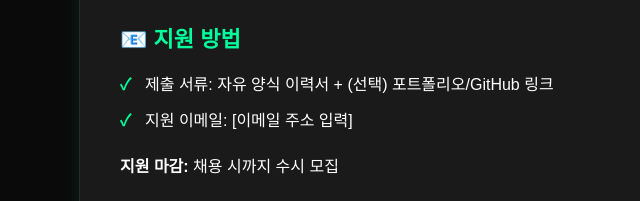
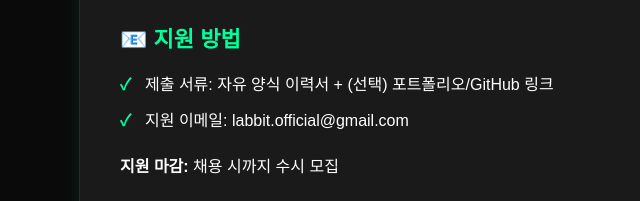
Before and after one commit to 5seoyoung/labbit-site, a plain HTML site: page index.html in a window 1280 px wide. Shown: the part 2660-2861 px from the top of the page, 61-701 px from the left. Drawn offline with Linux system fonts and the light colour scheme.

Commit message:
email change

```diff
--- a/index.html
+++ b/index.html
@@ -1161,7 +1161,7 @@
       <h3>📧 지원 방법</h3>
       <ul>
         <li>제출 서류: 자유 양식 이력서 + (선택) 포트폴리오/GitHub 링크</li>
-        <li>지원 이메일: [이메일 주소 입력]</li>
+        <li>지원 이메일: labbit.official@gmail.com</li>
       </ul>
       <p><strong>지원 마감:</strong> 채용 시까지 수시 모집</p>
 
@@ -1608,7 +1608,7 @@
         <div class="footer-col">
           <h3>문의하기</h3>
           <ul class="footer-links">
-            <li><a href="mailto:info@labbit.io">이메일: sominlee0920@gmail.com</a></li>
+            <li><a href="mailto:info@labbit.io">이메일: labbit.official@gmail.com</a></li>
             <li><a href="#">문의 양식</a></li>
             <li><a href="#">채용 정보</a></li>
             <li><a href="#">회사 소개</a></li>
```
